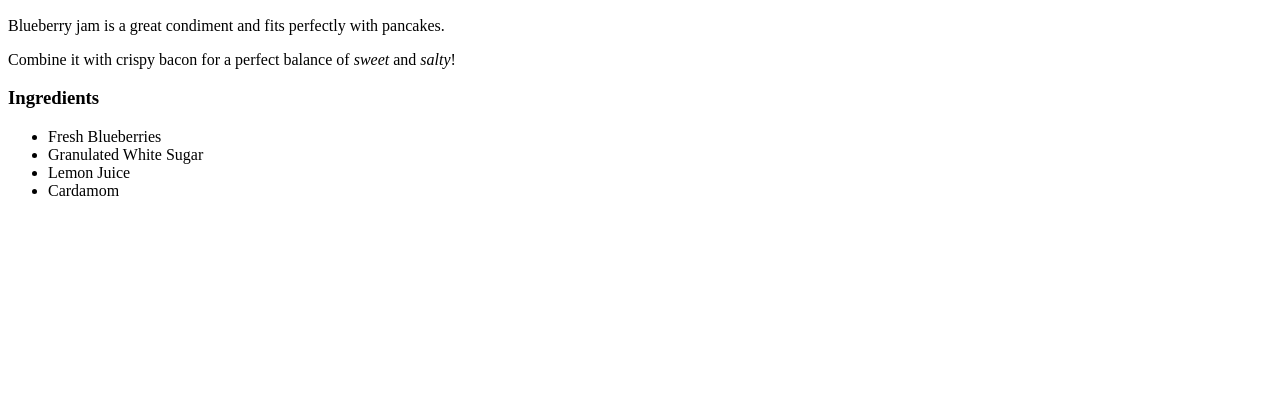
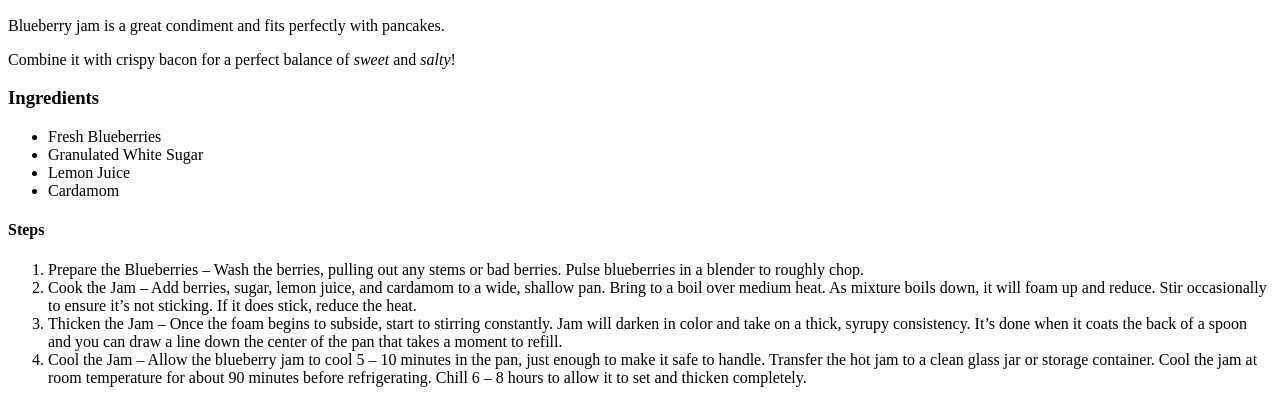
Before and after one commit to Sigurd1995/odin-recipes, a plain HTML site: page recipes/blueberry-jam.html in a window 1280 px wide. Shown: the part 534-937 px from the top of the page. Before the commit the page ends 800 px from the top, so only its background shows below. Drawn offline with Linux system fonts and the light colour scheme.

Commit message:
Feat: add ordered list of steps
Added a step-by-step ordered list detailing the process to complete the
recipe.

```diff
--- a/recipes/blueberry-jam.html
+++ b/recipes/blueberry-jam.html
@@ -19,5 +19,12 @@
             <li>Lemon Juice</li>
             <li>Cardamom</li>
         </ul>
+        <h4>Steps</h4>
+        <ol>
+            <li>Prepare the Blueberries – Wash the berries, pulling out any stems or bad berries. Pulse blueberries in a blender to roughly chop.</li>
+            <li>Cook the Jam – Add berries, sugar, lemon juice, and cardamom to a wide, shallow pan. Bring to a boil over medium heat. As mixture boils down, it will foam up and reduce. Stir occasionally to ensure it’s not sticking. If it does stick, reduce the heat.</li>
+            <li>Thicken the Jam – Once the foam begins to subside, start to stirring constantly. Jam will darken in color and take on a thick, syrupy consistency. It’s done when it coats the back of a spoon and you can draw a line down the center of the pan that takes a moment to refill.</li>
+            <li>Cool the Jam – Allow the blueberry jam to cool 5 – 10 minutes in the pan, just enough to make it safe to handle. Transfer the hot jam to a clean glass jar or storage container. Cool the jam at room temperature for about 90 minutes before refrigerating. Chill 6 – 8 hours to allow it to set and thicken completely.</li>
+        </ol>
     </body>
 </html>
```
